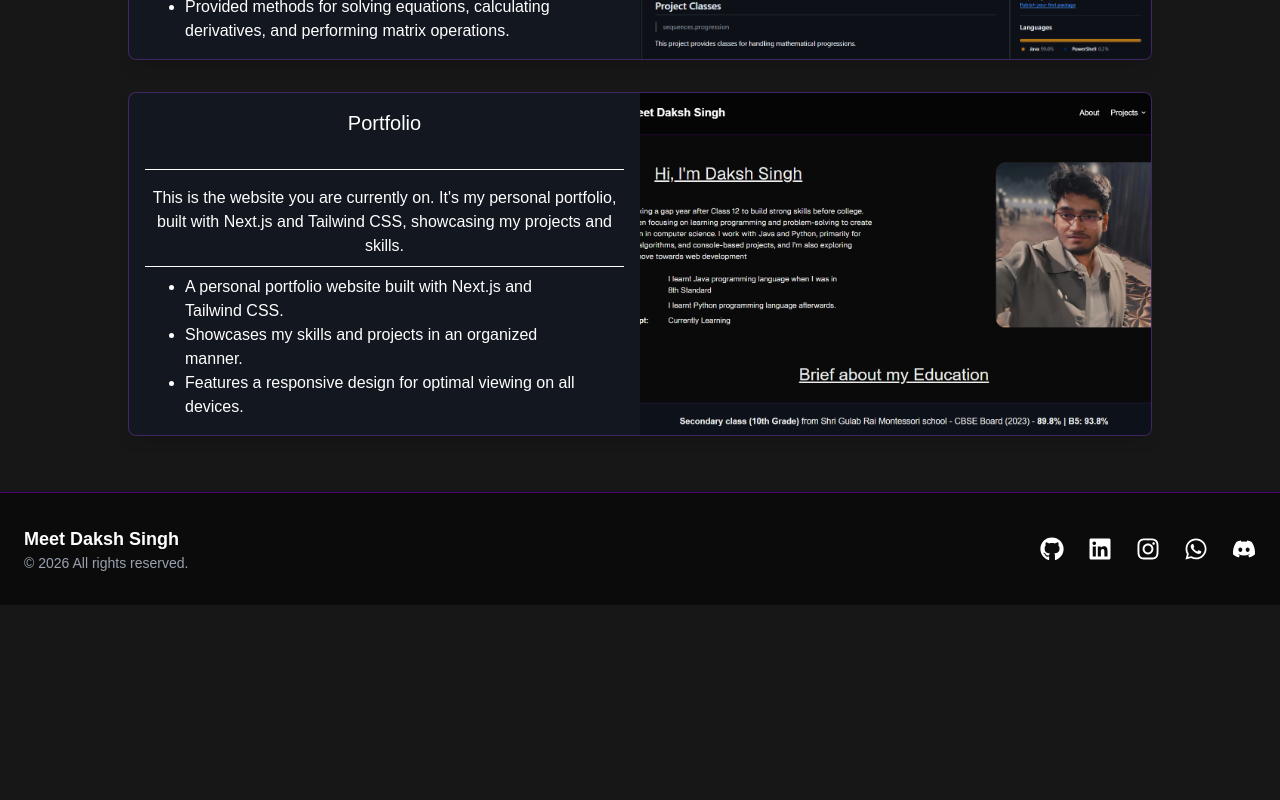
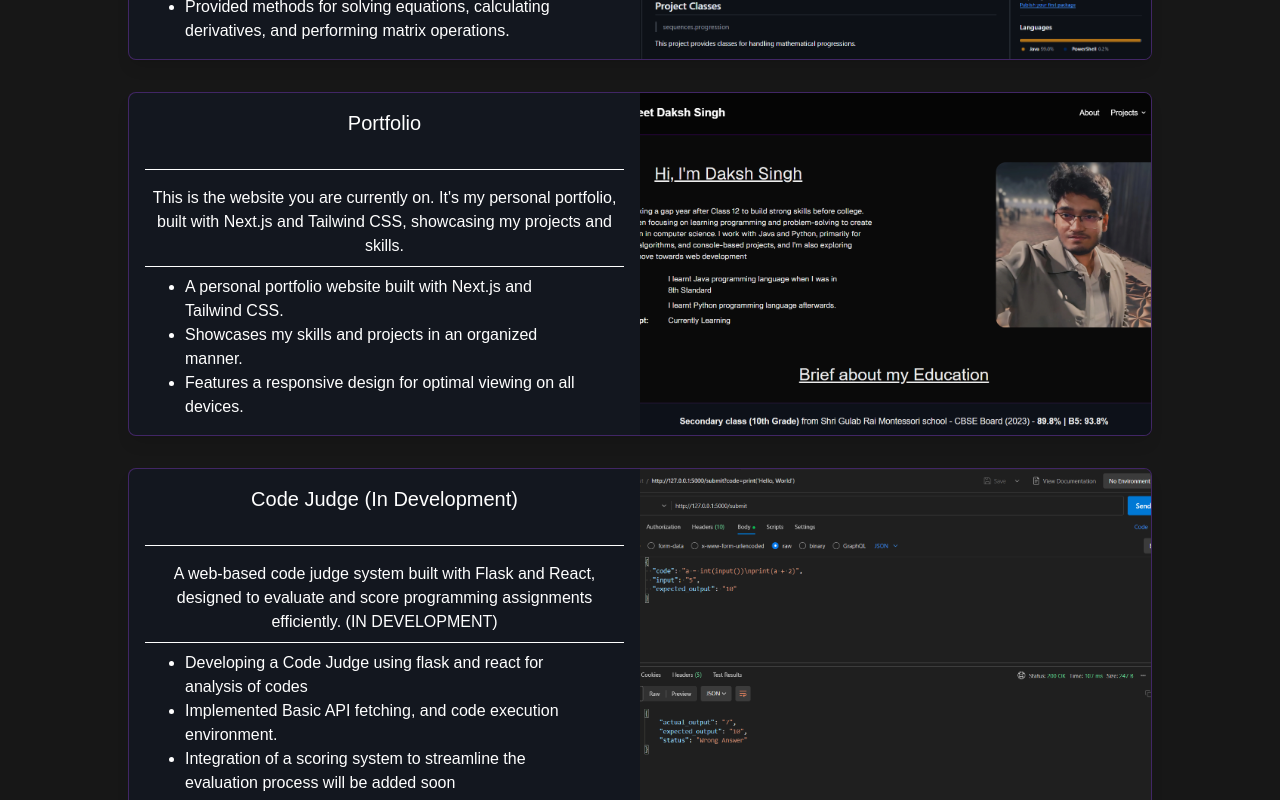
Before and after one commit to DakshSingh-GitHub/PortfolioWebApp, a Next.js app: page / in a window 1280 px wide. Shown: the part 2000-2800 px from the top of the page. Before the commit the page ends 2605 px from the top, so only its background shows below. Built offline with nearby package versions, Linux system fonts and the light colour scheme.

Commit message:
Added my new project CodeJudge to the List

```diff
--- a/app/practice-codes/page.tsx
+++ b/app/practice-codes/page.tsx
@@ -1,6 +1,7 @@
 "use client";
 
 import PracticeRepoCard from "@/components/pagecomponent/PracticeRepoCard";
+
 import { classNames } from "@/components/styles";
 import { motion } from "framer-motion";
 import { staggerContainer, bounceIn } from "@/components/animations";
--- /dev/null
+++ b/app/projects/code-judge/page.tsx
@@ -0,0 +1,7 @@
+export default function CodeJudge() {
+    return (
+        <div>
+            <h1>Les go</h1>
+        </div>
+    );
+};
--- a/app/projects/page.tsx
+++ b/app/projects/page.tsx
@@ -2,6 +2,7 @@
 
 import ProjectCards from "@/components/pagecomponent/ProjectCards";
 import Link from "next/link";
+
 import { motion } from "framer-motion";
 import { staggerContainer, bounceIn } from "@/components/animations";
 
@@ -25,7 +26,12 @@ const projectDetails = {
         "A personal portfolio website built with Next.js and Tailwind CSS.",
         "Showcases my skills and projects in an organized manner.",
         "Features a responsive design for optimal viewing on all devices.",
-    ]
+    ],
+    projectJudge: [
+        "Developing a Code Judge using flask and react for analysis of codes",
+        "Implemented Basic API fetching, and code execution environment.",
+        "Integration of a scoring system to streamline the evaluation process will be added soon",
+    ],
 };
 
 const ProjectDesc = [
@@ -60,6 +66,14 @@ const ProjectDesc = [
         img: "./projects/portfolio.png",
         key: 3,
         details: projectDetails.portfolio,
+    },
+    {
+        title: "Code Judge (In Development)",
+        desc: "A web-based code judge system built with Flask and React, designed to evaluate and score programming assignments efficiently. (IN DEVELOPMENT)",
+        href: "projects/project-judge",
+        img: "./projects/code_judge.png",
+        key: 4,
+        details: projectDetails.projectJudge,
     }
 ];
 
--- a/components/global/Navbar.tsx
+++ b/components/global/Navbar.tsx
@@ -54,6 +54,11 @@ export default function Navbar() {
             name: "Hotel management (School Project)",
             className: "block px-4 py-2 hover:bg-purple-950 rounded-b-md",
         },
+        {
+            href: "/projects/code-judge",
+            name: "Code Judge (In Development)",
+            className: "block px-4 py-2 hover:bg-purple-950 rounded-b-md",
+        },
     ];
 
     return (
@@ -65,10 +70,11 @@ export default function Navbar() {
                         className={`text-2xl font-bold ${textGlowEffect} flex gap-3 items-center`}
                     >
                         <Image
-                            src="./daksh/lui.png"
+                            src="https://i.pinimg.com/736x/0d/00/60/0d00602699272d50087f09e99ae8a764.jpg"
                             width={40}
                             height={40}
                             alt="Lui Shirosagi Motif"
+                            className="rounded-full"
                         />
                         Meet Daksh Singh
                     </Link>
--- a/components/pagecomponent/Certificate.tsx
+++ b/components/pagecomponent/Certificate.tsx
@@ -1,9 +1,11 @@
 "use client";
+
 import React from "react";
-import { classNames } from "../styles";
 import Image from "next/image";
 import Link from "next/link";
-import {motion} from "framer-motion";
+
+import { classNames } from "../styles";
+import { motion } from "framer-motion";
 import { bounceIn } from "../animations";
 
 interface CertificateCardProps {
```
Also changed, not shown: app/about/page.tsx (+4 -3 lines), public/projects/code_judge.png (added).
